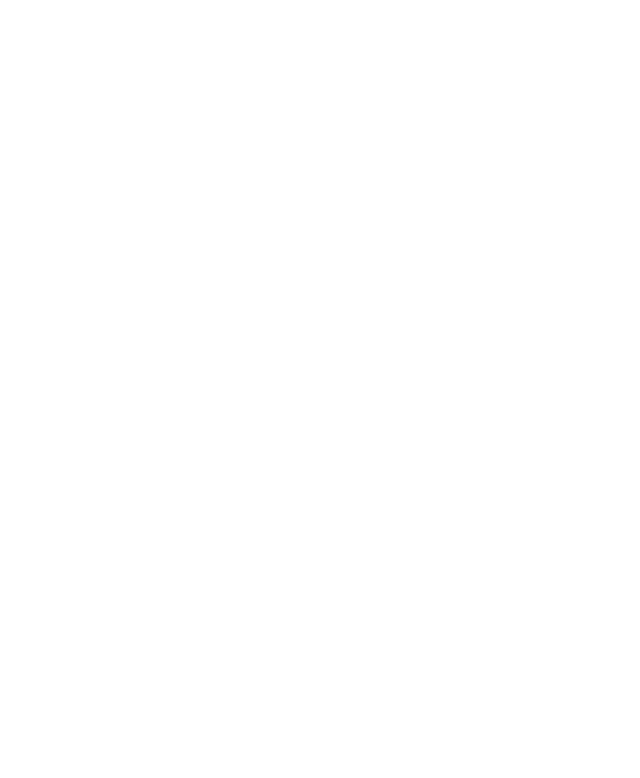
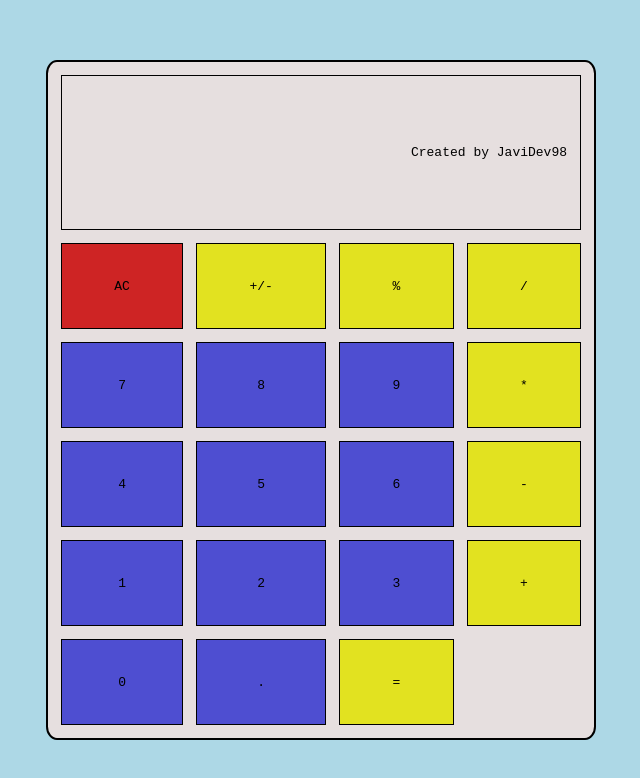
Before and after one commit to JavierDev98/calculator, a plain HTML site: page index.html in a window 1280 px wide. Shown: the whole page, without its empty margins (319-959 px from the left). Drawn offline with Linux system fonts and the light colour scheme.

Commit message:
added calculator HTML structure along with divs containing numbers and operators

```diff
--- a/index.html
+++ b/index.html
@@ -8,9 +8,30 @@
     <link rel="stylesheet" href="style.css">
 </head>
 <body>
-
-
-
+     <div class="container">
+      <div class="calculator">
+        <span id="display">Created by JaviDev98</span>
+        <div id="clear">AC</div>
+        <div id="negator">+/-</div>
+        <div id="modulo">%</div>
+        <div id="divide">/</div>
+        <div id="seven">7</div>
+        <div id="eight">8</div>
+        <div id="nine">9</div>
+        <div id="multiply">*</div>
+        <div id="four">4</div>
+        <div id="five">5</div>
+        <div id="six">6</div>
+        <div id="subtract">-</div>
+        <div id="one">1</div>
+        <div id="two">2</div>
+        <div id="three">3</div>
+        <div id="add">+</div>
+        <div id="zero">0</div>
+        <div id="point">.</div>
+        <div id="equals">=</div>
+      </div>
+     </div>
     <script src="index.js"></script>
 </body>
 </html>
```
